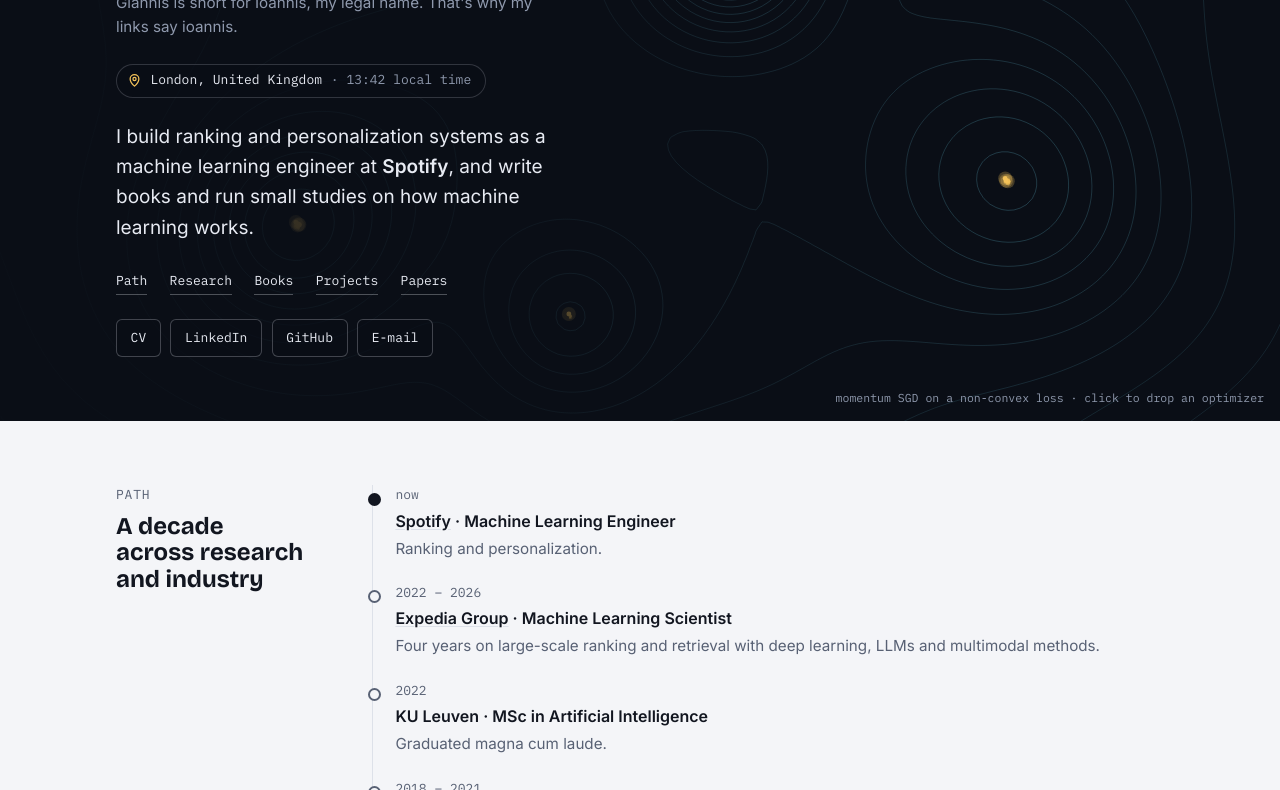
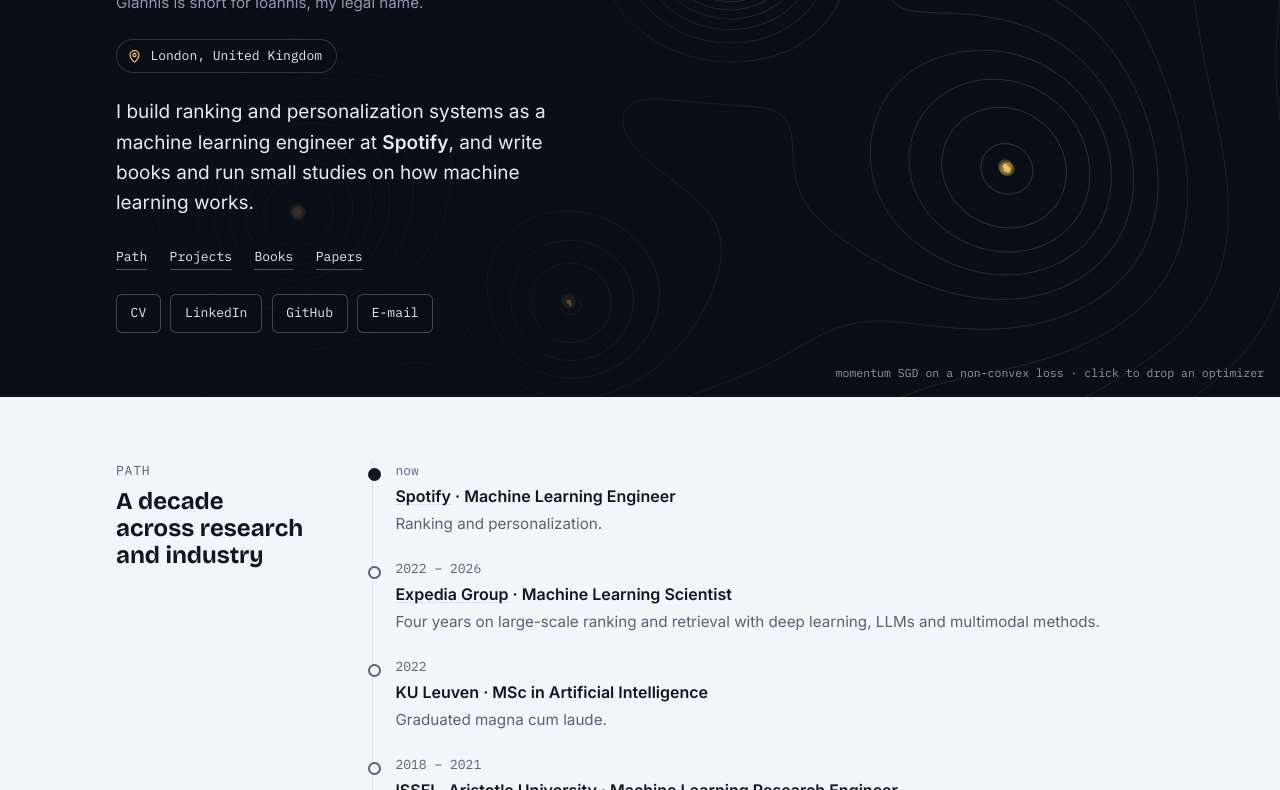
Before and after one commit to ioannisantoniadis/ioannisantoniadis.github.io, a plain HTML site: page index.html in a window 1280 px wide. Shown: the part 216-1006 px from the top of the page. Drawn offline with nearby package versions, Linux system fonts and the light colour scheme.

Commit message:
Research joins Projects ('Studies and things to run', the study first); no local time; a shorter name line
Co-Authored-By: Claude Opus 5.5 <noreply@anthropic.com>

```diff
--- a/index.html
+++ b/index.html
@@ -23,8 +23,6 @@
 .hero .aka { font-size: 0.95rem; color: var(--night-muted); max-width: 46ch; }
 .hero .place { display: inline-flex; align-items: center; gap: 0.55rem; justify-self: start; font-family: var(--font-mono); font-size: var(--step--1); color: var(--night-ink); border: 1px solid rgba(231, 234, 242, 0.18); border-radius: 999px; padding: 0.35rem 0.85rem 0.35rem 0.6rem; background: rgba(10, 14, 22, 0.55); }
 .hero .place svg { width: 15px; height: 15px; color: var(--night-glow); flex: none; }
-.hero .place .clock { color: var(--night-muted); }
-.hero .place .clock:empty { display: none; }
 .hero .role { font-size: var(--step-1); max-width: 40ch; color: var(--night-ink); }
 .hero .role b { color: var(--night-ink); font-weight: 600; }
 .hero .sections { display: flex; flex-wrap: wrap; gap: 0.35rem 1.4rem; padding-top: 0.25rem; }
@@ -97,11 +95,11 @@ main { max-width: 1080px; margin: 0 auto; }
     <span class="kicker">Machine Learning Engineer</span>
     <div class="name">
       <h1>Giannis Antoniadis</h1>
-      <p class="aka">Giannis is short for Ioannis, my legal name. That's why my links say ioannis.</p>
+      <p class="aka">Giannis is short for Ioannis, my legal name.</p>
     </div>
-    <span class="place"><svg viewBox="0 0 24 24" fill="none" stroke="currentColor" stroke-width="2" stroke-linecap="round" stroke-linejoin="round" aria-hidden="true"><path d="M12 21s-7-6.1-7-11.5a7 7 0 0 1 14 0C19 14.9 12 21 12 21z"/><circle cx="12" cy="9.5" r="2.5"/></svg>London, United Kingdom<span class="clock" id="london-time"></span></span>
+    <span class="place"><svg viewBox="0 0 24 24" fill="none" stroke="currentColor" stroke-width="2" stroke-linecap="round" stroke-linejoin="round" aria-hidden="true"><path d="M12 21s-7-6.1-7-11.5a7 7 0 0 1 14 0C19 14.9 12 21 12 21z"/><circle cx="12" cy="9.5" r="2.5"/></svg>London, United Kingdom</span>
     <p class="role">I build ranking and personalization systems as a machine learning engineer at <b>Spotify</b>, and write books and run small studies on how machine learning works.</p>
-    <nav class="sections" aria-label="On this page"><a href="#path">Path</a><a href="#research">Research</a><a href="#books">Books</a><a href="#projects">Projects</a><a href="#papers">Papers</a></nav>
+    <nav class="sections" aria-label="On this page"><a href="#path">Path</a><a href="#projects">Projects</a><a href="#books">Books</a><a href="#papers">Papers</a></nav>
     <div class="links">
       <a class="btn" href="https://www.dropbox.com/scl/fi/8ivr3wr4eyzgz1rlop83s/iantoniadis_2026.pdf?rlkey=fkofbkvo55g7plw0ni17fajwk&amp;dl=0">CV</a>
       <a class="btn" href="https://www.linkedin.com/in/iantoniadis/">LinkedIn</a>
@@ -129,10 +127,10 @@ main { max-width: 1080px; margin: 0 auto; }
     </div>
   </section>
 
-  <section class="sec" id="research">
-    <div class="rail"><span class="label">Research</span><h2>Studies run by AI agents</h2></div>
+  <section class="sec" id="projects">
+    <div class="rail"><span class="label">Projects</span><h2>Studies and things to run</h2></div>
     <div class="body">
-      <p class="prose">I run small research studies where an AI agent does the work under my supervision: it preregisters each study before the first paid call, reads every result from code, and asks me before it spends anything. Finished studies get a page here, null results included.</p>
+      <p class="prose">Research studies where an AI agent does the work under my supervision: it preregisters each study before the first paid call, reads every result from code, and asks me before it spends anything. Finished studies get a page here, null results included. Alongside them, software you can run.</p>
       <div class="cards">
         <article class="card feature">
           <div class="stack" style="display:grid;gap:0.55rem">
@@ -148,6 +146,8 @@ main { max-width: 1080px; margin: 0 auto; }
             <div class="ok"><span>#4</span><span>ip_geolocate_b</span><span>capable</span></div>
           </div>
         </article>
+        <article class="card"><div class="meta"><span class="tag">live demo</span><span>21 algorithms</span></div><h3><a href="https://algorithm-visualizers.streamlit.app/">Algorithm Visualizers</a></h3><p>Classic ML and CS algorithms, each a from-scratch NumPy implementation with an interactive step-by-step walkthrough: clustering, dimensionality reduction, deep learning building blocks, generative models, graphs and reinforcement learning.</p><div class="go"><a href="https://algorithm-visualizers.streamlit.app/">Open the app</a><a href="https://github.com/ioannisantoniadis/algorithm-visualizers">Source</a></div></article>
+        <article class="card"><div class="meta"><span class="tag">experiment</span><span>artificial life</span></div><h3><a href="https://github.com/ioannisantoniadis/computational-life-lab">Computational Life Lab</a></h3><p>The BFF primordial-soup experiment: self-modifying programs collide and recombine, studied for emergent self-replication with no fitness function and no built-in notion of a replicator.</p><div class="go"><a href="https://github.com/ioannisantoniadis/computational-life-lab">Source</a></div></article>
       </div>
     </div>
   </section>
@@ -168,16 +168,6 @@ main { max-width: 1080px; margin: 0 auto; }
     </div>
   </section>
 
-  <section class="sec" id="projects">
-    <div class="rail"><span class="label">Projects</span><h2>Things to run</h2></div>
-    <div class="body">
-      <div class="cards">
-        <article class="card"><div class="meta"><span class="tag">live demo</span><span>21 algorithms</span></div><h3><a href="https://algorithm-visualizers.streamlit.app/">Algorithm Visualizers</a></h3><p>Classic ML and CS algorithms, each a from-scratch NumPy implementation with an interactive step-by-step walkthrough: clustering, dimensionality reduction, deep learning building blocks, generative models, graphs and reinforcement learning.</p><div class="go"><a href="https://algorithm-visualizers.streamlit.app/">Open the app</a><a href="https://github.com/ioannisantoniadis/algorithm-visualizers">Source</a></div></article>
-        <article class="card"><div class="meta"><span class="tag">experiment</span><span>artificial life</span></div><h3><a href="https://github.com/ioannisantoniadis/computational-life-lab">Computational Life Lab</a></h3><p>The BFF primordial-soup experiment: self-modifying programs collide and recombine, studied for emergent self-replication with no fitness function and no built-in notion of a replicator.</p><div class="go"><a href="https://github.com/ioannisantoniadis/computational-life-lab">Source</a></div></article>
-      </div>
-    </div>
-  </section>
-
   <section class="sec" id="papers">
     <div class="rail"><span class="label">Publications</span><h2>Papers</h2></div>
     <div class="body">
@@ -191,19 +181,9 @@ main { max-width: 1080px; margin: 0 auto; }
 </main>
 
 <footer class="site-foot gutter">
-  <div class="in"><span>© 2026 Giannis Antoniadis</span><nav><a href="#path">Path</a><a href="#research">Research</a><a href="#books">Books</a><a href="#projects">Projects</a><a href="#papers">Papers</a><a href="https://github.com/ioannisantoniadis/ioannisantoniadis.github.io">Site source</a></nav></div>
+  <div class="in"><span>© 2026 Giannis Antoniadis</span><nav><a href="#path">Path</a><a href="#projects">Projects</a><a href="#books">Books</a><a href="#papers">Papers</a><a href="https://github.com/ioannisantoniadis/ioannisantoniadis.github.io">Site source</a></nav></div>
 </footer>
 
-<script>
-// London's local time beside the location; the chip reads fine without it.
-(function () {
-  const el = document.getElementById("london-time");
-  if (!el || !window.Intl) return;
-  const fmt = new Intl.DateTimeFormat("en-GB", { timeZone: "Europe/London", hour: "2-digit", minute: "2-digit" });
-  const tick = () => { el.textContent = "· " + fmt.format(new Date()) + " local time"; };
-  tick(); setInterval(tick, 30000);
-})();
-</script>
 <script src="assets/landscape.js"></script>
 </body>
 </html>
```
Also changed, not shown: click-models/index.html (+2 -2 lines).
